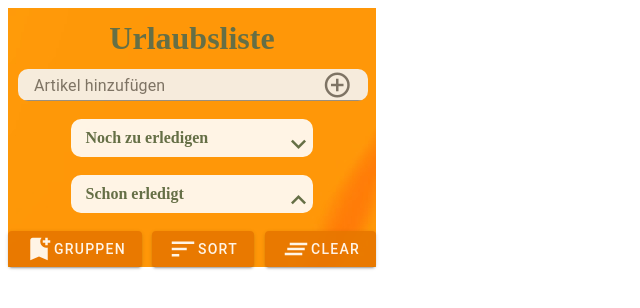
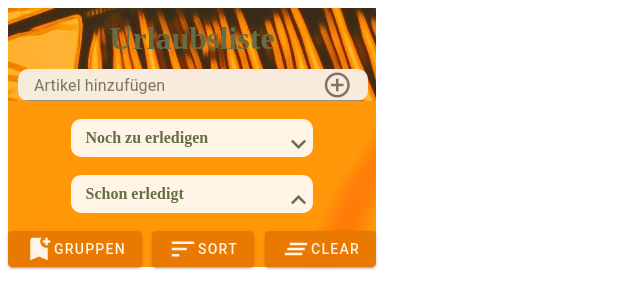
Before and after one commit to MartinsMikroKosmos/MartinsMikroKosmos.github.io, a React (Create React App) app: page / in a window 1280 px wide. Shown: the top 308 px of the page, without its empty margins (0-640 px from the left). Built offline with nearby package versions, Linux system fonts and the light colour scheme; a web font is replaced by a local one.

Commit message:
bild im Headder hinzugefügt

```diff
--- a/public/css/styles.css
+++ b/public/css/styles.css
@@ -4,6 +4,10 @@
   background-repeat: no-repeat;
   background-position: center center;
   background-attachment: fixed;
+  border-radius: 5px;
+}
+#root:hover .dd {
+  transform: translateX(100%);
 }
 #container {
   opacity: 90%;
@@ -72,6 +76,7 @@ dt {
   padding: 6px 4px 3px 10px;
   overflow: hidden;
   text-overflow: ellipsis;
+  transition: 1s;
 }
 dt span {
   width: 100%;
@@ -90,6 +95,7 @@ dd {
   border-radius: 0px 10px 10px 10px;
   color: #546B4E;
   padding: 0px 0 3px 0;
+  transition: 2s;
 }
 dd label {
   padding: 3px 0 3px 0;
@@ -157,6 +163,7 @@ hr {
 }
 #sortieren {
   position: absolute;
+  alignment: center;
   left: 25px;
 }
 li {
@@ -164,3 +171,9 @@ li {
   color: #546B4E;
   margin-left: 2rem;
 }
+header {
+  background-image: url("../img/ashutosh-saraswat-CXyz3qljaH8-unsplash.jpg");
+  background-repeat: no-repeat;
+  background-position: center center;
+  background-attachment: fixed;
+}
```
Also changed, not shown: public/img/ashutosh-saraswat-CXyz3qljaH8-unsplash.jpg (added).
